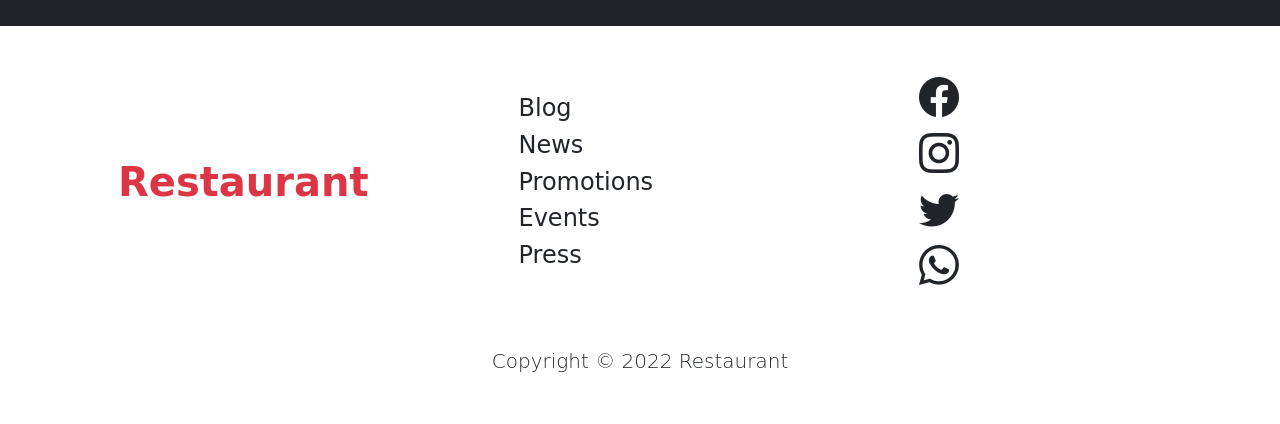
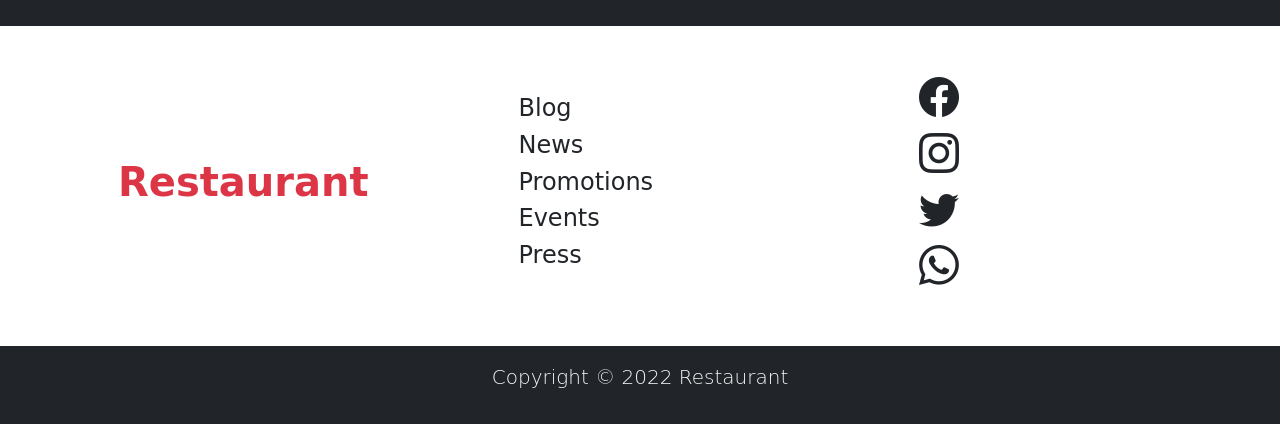
Before and after one commit to rdsingh120/restaurant-website, a plain HTML site: page index.html in a window 1280 px wide. Shown: the part 3425-3849 px from the top of the page. Before the commit the page ends 3817 px from the top, so only its background shows below. Drawn offline with nearby package versions, Linux system fonts and the light colour scheme; a web font is replaced by a local one.

Commit message:
update index.html

```diff
--- a/index.html
+++ b/index.html
@@ -207,7 +207,7 @@
         <div class="container p-5">
             <div class="row align-items-center justify-content-between">
                 <div class="col-lg-3 col-md-3">
-                    <h1 class="fw-bold text-danger">
+                    <h1 class="fw-bold text-danger me-md-5">
                         Restaurant
                     </h1>
                 </div>
@@ -226,8 +226,8 @@
                 </div>
             </div>
         </div>
-        <div class="container">
-            <p class="lead text-center">
+        <div class="container-fluid bg-dark p-3">
+            <p class="lead text-center text-light">
                 Copyright &copy; 2022 Restaurant
             </p>
         </div>
```
